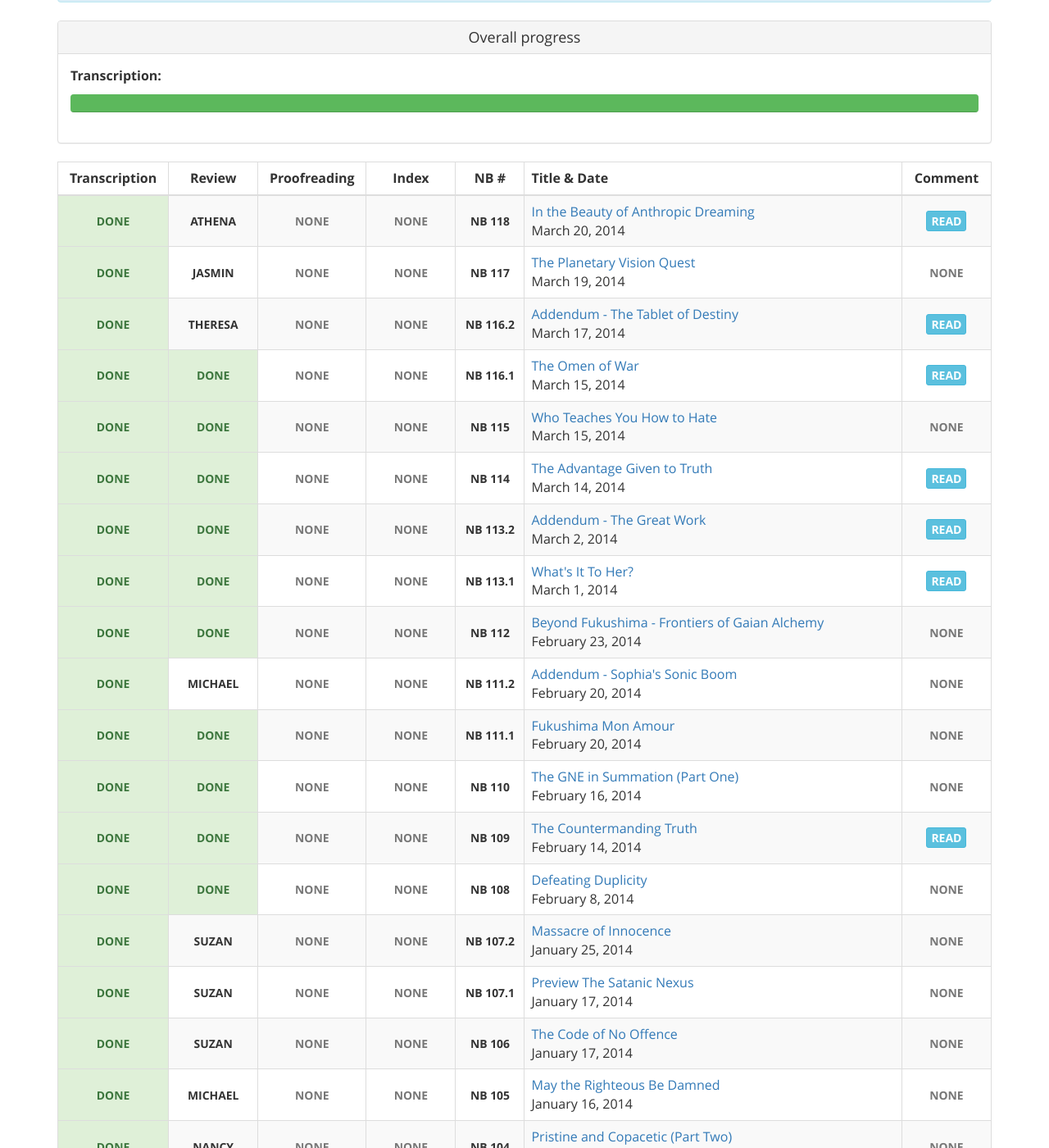
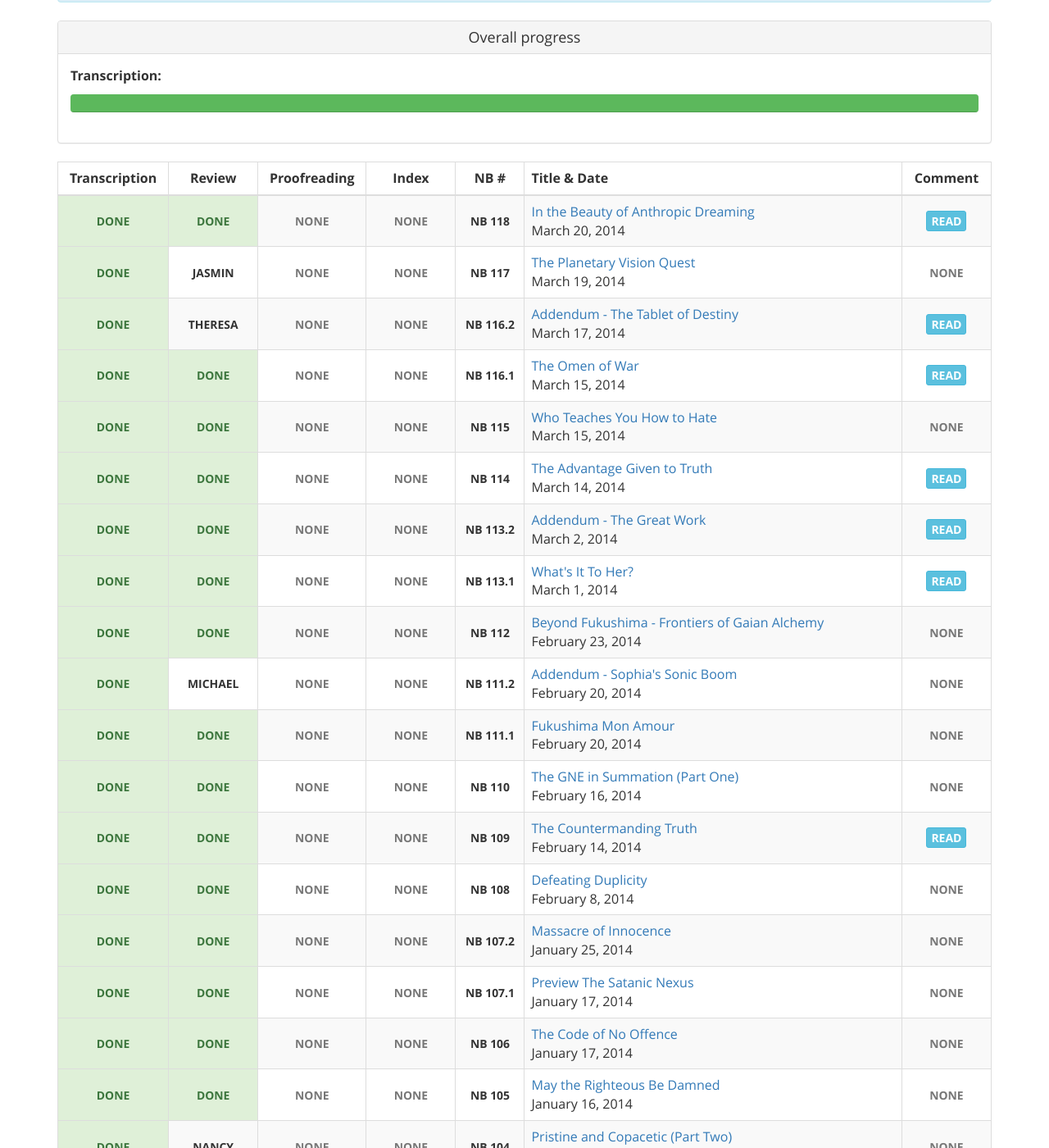
Before and after one commit to gaiaspora/gaiaspora.github.io, a Jekyll site: the page built from content/navigator-briefings.markdown, in a window 1280 px wide and 1400 px high, scrolled down 260 px. Shown: the whole window at 82% size. Built offline with Jekyll 4.4.1, drawn with Linux system fonts in a browser that asks for light colours.

Commit message:
Update nb.yaml

```diff
--- a/_data/nb.yaml
+++ b/_data/nb.yaml
@@ -1,6 +1,6 @@
 - NB: "118"
   Transcription: "done"
-  Review: "Athena"
+  Review: "done"
   Proofreading: "none"
   Index: "none"
   Title: "In the Beauty of Anthropic Dreaming"
@@ -126,7 +126,7 @@
 
 - NB: "107.2"
   Transcription: "done"
-  Review: "Suzan"
+  Review: "done"
   Proofreading: "none"
   Index: "none"
   Title: "Massacre of Innocence"
@@ -135,7 +135,7 @@
 
 - NB: "107.1"
   Transcription: "done"
-  Review: "Suzan"
+  Review: "done"
   Proofreading: "none"
   Index: "none"
   Title: "Preview The Satanic Nexus"
@@ -144,7 +144,7 @@
 
 - NB: "106"
   Transcription: "done"
-  Review: "Suzan"
+  Review: "done"
   Proofreading: "none"
   Index: "none"
   Title: "The Code of No Offence"
@@ -153,7 +153,7 @@
 
 - NB: "105"
   Transcription: "done"
-  Review: "Michael"
+  Review: "done"
   Proofreading: "none"
   Index: "none"
   Title: "May the Righteous Be Damned"
```
